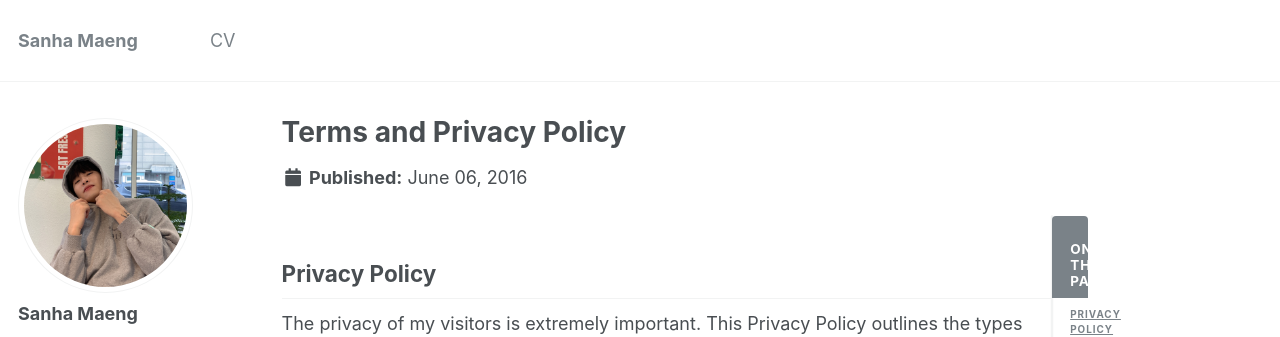
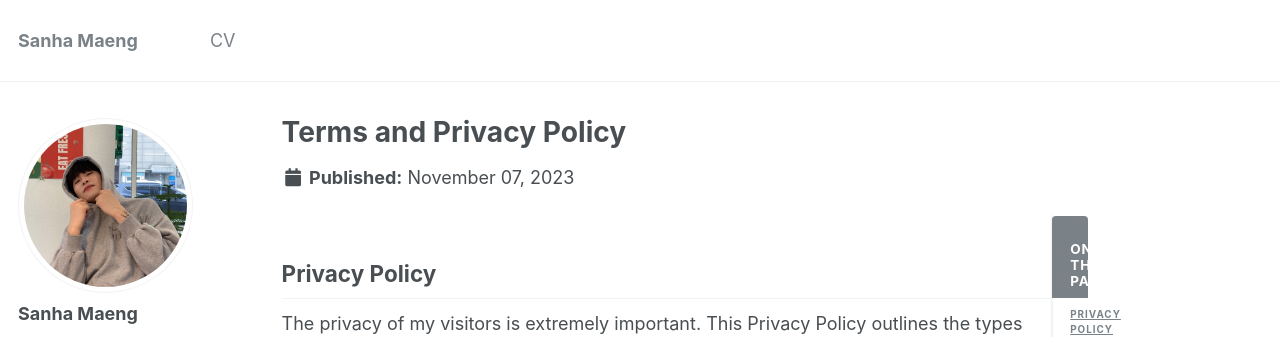
Before and after one commit to 9rum/9rum.github.io, a Jekyll site: the page built from _pages/terms.md, in a window 1280 px wide and 900 px high. Shown: the top 337 px of the window. Built offline with Jekyll 4.4.1, drawn with Linux system fonts in a browser that asks for light colours.

Commit message:
_pages: update published date

```diff
--- a/_pages/terms.md
+++ b/_pages/terms.md
@@ -1,7 +1,7 @@
 ---
 permalink: /terms/
 title: "Terms and Privacy Policy"
-modified: 2016-06-06
+modified: 2023-11-07
 ---
 
 {% include base_path %}
```
